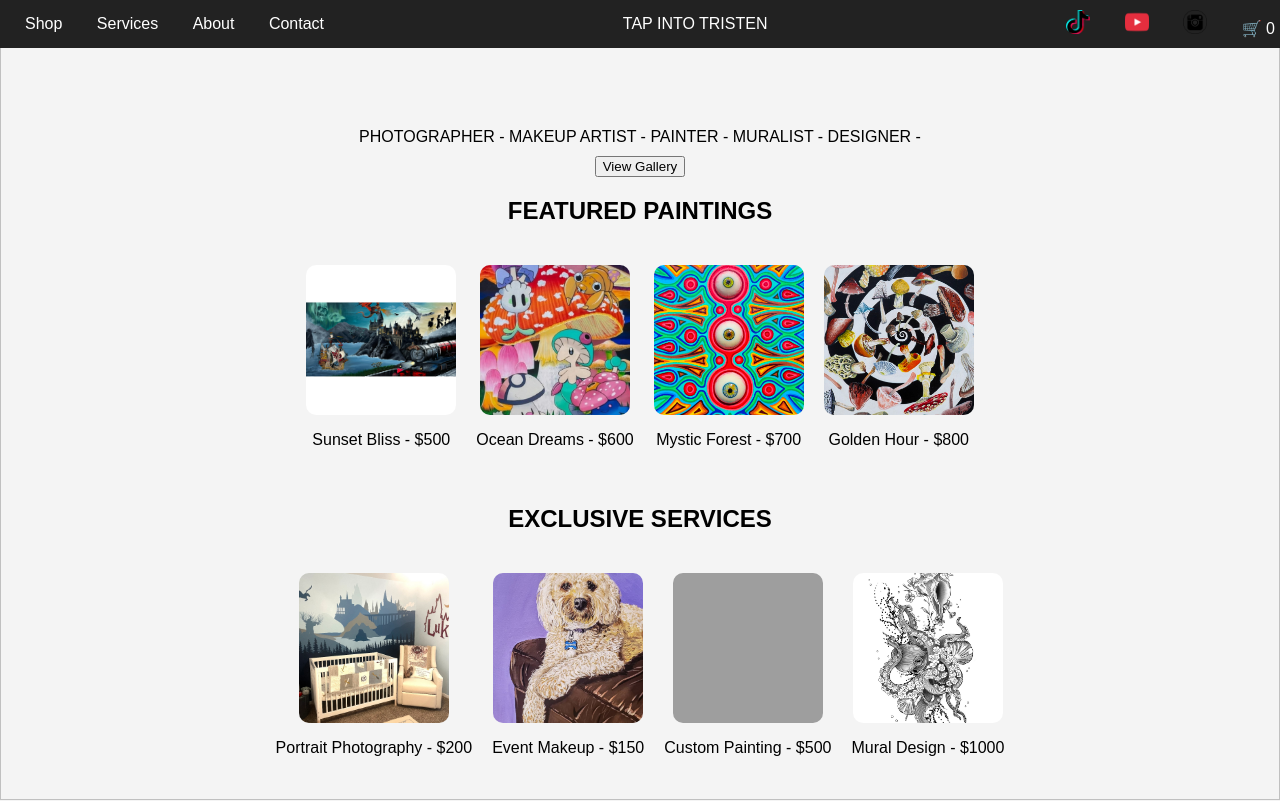
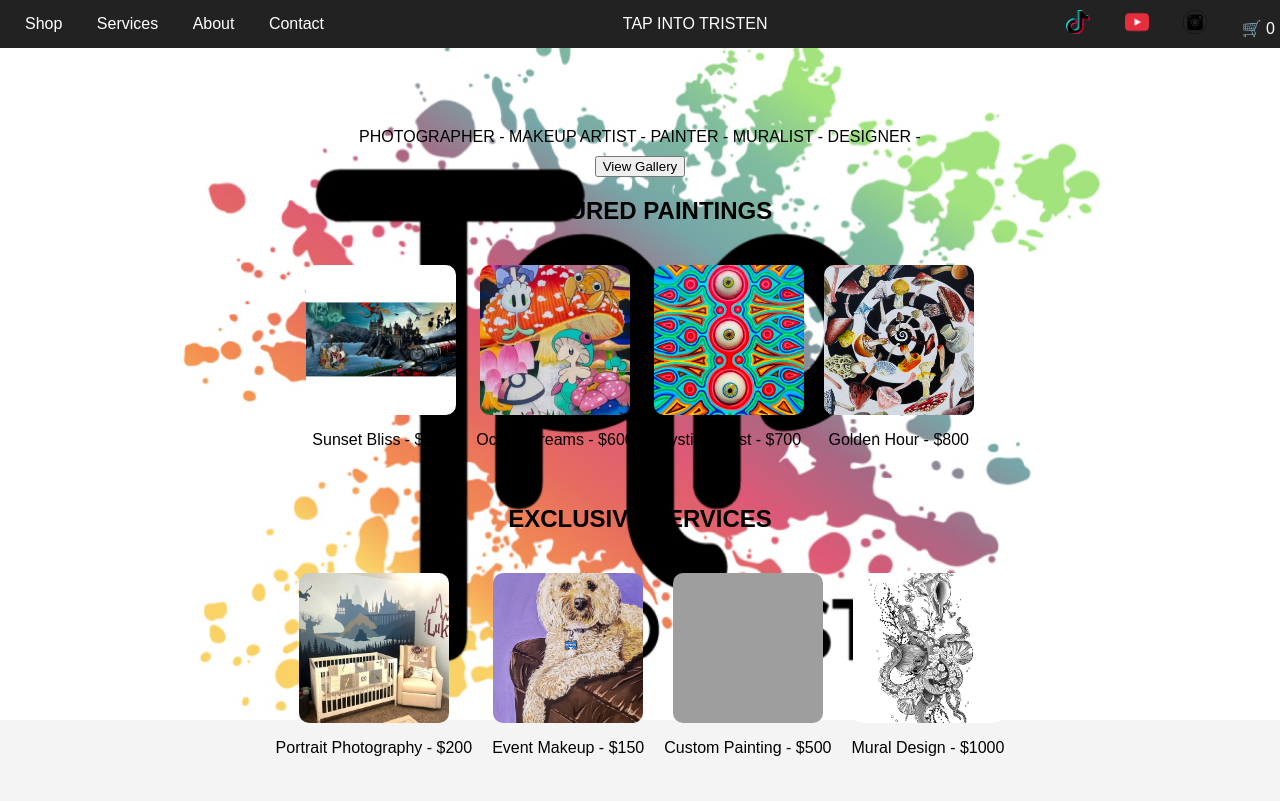
Before and after one commit to zakholzapfel/tristen-website5, a plain HTML site: page index.html in a window 1280 px wide. Shown: the top 801 px of the page. Drawn offline with Linux system fonts and the light colour scheme; grey boxes are pictures that could not be loaded.

Commit message:
Update index.html

```diff
--- a/index.html
+++ b/index.html
@@ -27,7 +27,7 @@
         </nav>
     </header>
     <section class="hero">
-        <img src="assets/logo.png" class="hero-background" alt="Logo Background">
+        <img src="assets/logo.jpg" class="hero-background" alt="Logo Background">
         <div class="scrolling-text-container">
             <div class="scrolling-text">PHOTOGRAPHER - MAKEUP ARTIST - PAINTER - MURALIST - DESIGNER -</div>
         </div>
```
